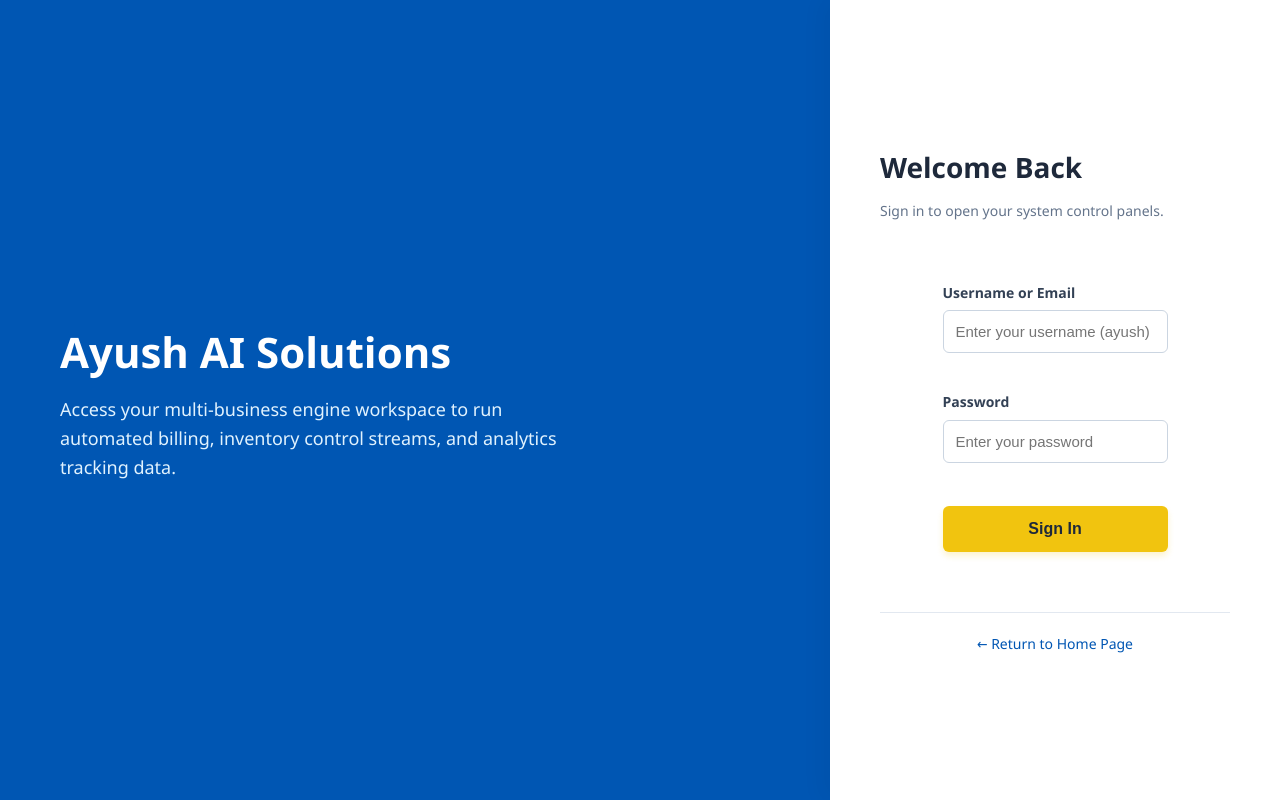
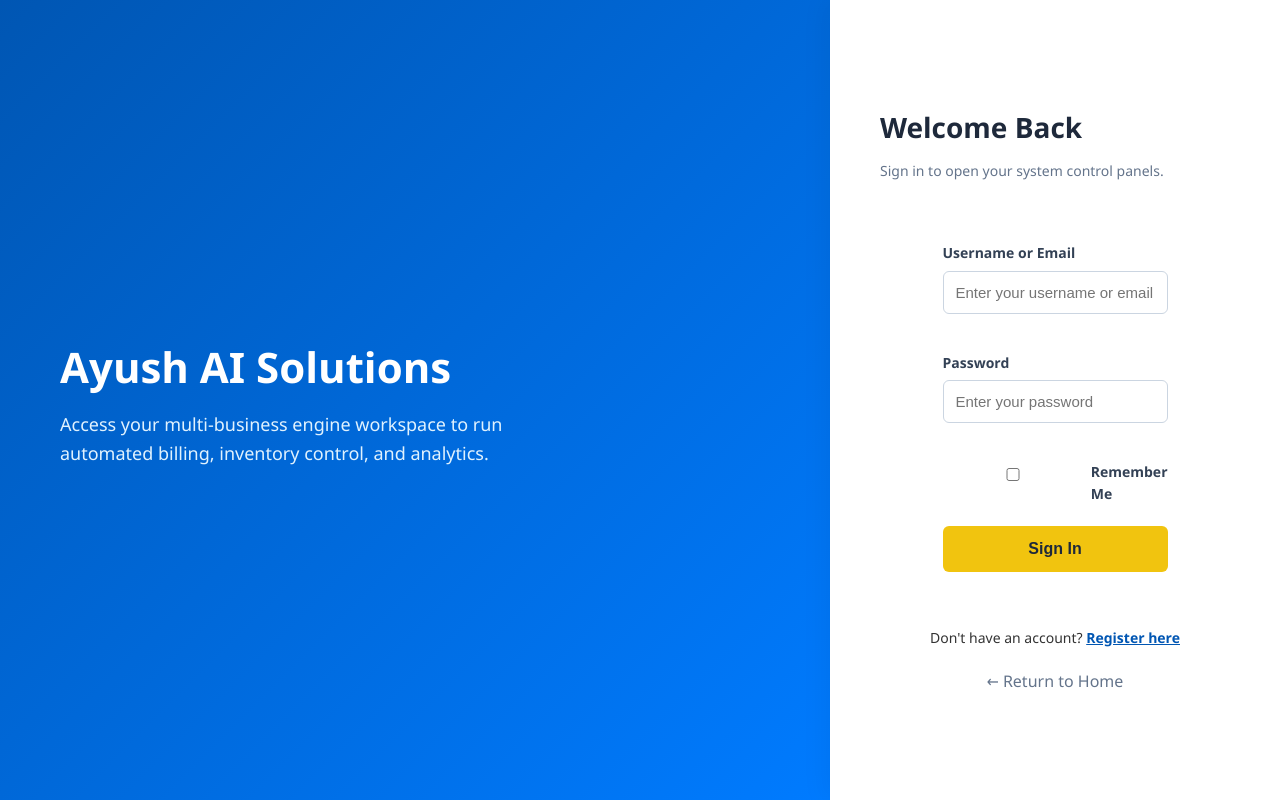
Before and after one commit to Dhimanlab/ayushaisolutions, a Python web app: template backend/templates/login.html in a window 1280 px wide. Run offline with Jinja, Linux system fonts and the light colour scheme; the template is opened without the code that fills it, so the values that code supplies are empty; some libraries are stand-ins or nearby versions.

Commit message:
Revamp login.html layout and styles
Refactored the login page layout and styles for improved user experience. Updated HTML structure and added CSS classes for better maintainability.

```diff
--- a/backend/templates/login.html
+++ b/backend/templates/login.html
@@ -5,65 +5,132 @@
     <meta name="viewport" content="width=device-width, initial-scale=1.0">
     <title>Sign In | Ayush AI Solutions</title>
     <link rel="stylesheet" href="{{ url_for('static', filename='css/style.css') }}">
+    <style>
+        body {
+            margin: 0;
+            font-family: 'Segoe UI', Tahoma, Geneva, Verdana, sans-serif;
+            display: flex;
+            height: 100vh;
+            background-color: #f4f6f9;
+        }
+        .left {
+            flex: 1;
+            background: linear-gradient(135deg, #0056b3, #007bff);
+            color: white;
+            display: flex;
+            flex-direction: column;
+            justify-content: center;
+            padding: 60px;
+        }
+        .right {
+            width: 450px;
+            background: white;
+            display: flex;
+            flex-direction: column;
+            justify-content: center;
+            padding: 50px;
+            box-shadow: -5px 0 25px rgba(0,0,0,0.05);
+        }
+        .form-group {
+            margin-bottom: 20px;
+        }
+        label {
+            display: block;
+            margin-bottom: 6px;
+            font-weight: 600;
+            font-size: 14px;
+            color: #334155;
+        }
+        input[type="text"], input[type="password"] {
+            width: 100%;
+            padding: 12px;
+            border: 1px solid #cbd5e1;
+            border-radius: 6px;
+            font-size: 15px;
+            box-sizing: border-box;
+        }
+        .btn-login {
+            width: 100%;
+            background-color: #f1c40f;
+            color: #1e293b;
+            border: none;
+            padding: 14px;
+            font-size: 16px;
+            font-weight: bold;
+            border-radius: 6px;
+            cursor: pointer;
+        }
+        .btn-login:hover {
+            background-color: #e0b40f;
+        }
+        .flash {
+            padding: 12px;
+            margin-bottom: 20px;
+            border-radius: 6px;
+            text-align: center;
+            font-size: 14px;
+        }
+        .flash.success { background: #d1fae5; color: #065f46; }
+        .flash.danger { background: #fee2e2; color: #991b1b; }
+        .flash.info { background: #e0f2fe; color: #075985; }
+        .remember {
+            display: flex;
+            align-items: center;
+            gap: 8px;
+            margin-bottom: 20px;
+            font-size: 14px;
+        }
+    </style>
 </head>
-<body style="margin: 0; font-family: 'Segoe UI', Tahoma, Geneva, Verdana, sans-serif; display: flex; height: 100vh; background-color: #f4f6f9;">
-
-    <!-- Left Branding Section -->
-    <div style="flex: 1; background-color: #0056b3; color: white; display: flex; flex-direction: column; justify-content: center; padding: 60px; box-sizing: border-box;">
+<body>
+    <div class="left">
         <h1 style="font-size: 42px; margin-bottom: 10px;">Ayush AI Solutions</h1>
-        <p style="font-size: 18px; color: #e0f2fe; margin-top: 0; max-width: 500px;">
-            Access your multi-business engine workspace to run automated billing, inventory control streams, and analytics tracking data.
+        <p style="font-size: 18px; color: #e0f2fe; max-width: 500px;">
+            Access your multi-business engine workspace to run automated billing, inventory control, and analytics.
         </p>
     </div>
 
-    <!-- Right Login Form Section -->
-    <div style="width: 450px; background: white; display: flex; flex-direction: column; justify-content: center; padding: 50px; box-sizing: border-box; box-shadow: -5px 0 25px rgba(0,0,0,0.05);">
-
+    <div class="right">
         <div style="margin-bottom: 30px;">
             <h2 style="font-size: 28px; color: #1e293b; margin: 0 0 10px 0;">Welcome Back</h2>
             <p style="color: #64748b; margin: 0; font-size: 14px;">Sign in to open your system control panels.</p>
         </div>
 
-        <!-- Flask Flash Error Message Handling Area -->
-        {% with messages = get_flashed_messages() %}
-          {% if messages %}
-            {% for message in messages %}
-              <div style="background-color: #fee2e2; color: #991b1b; padding: 12px; margin-bottom: 20px; border-radius: 6px; text-align: center; font-size: 14px; border: 1px solid #fca5a5;">
-                  {{ message }}
-              </div>
-            {% endfor %}
-          {% endif %}
+        {% with messages = get_flashed_messages(with_categories=true) %}
+            {% if messages %}
+                {% for category, message in messages %}
+                    <div class="flash {{ category }}">{{ message }}</div>
+                {% endfor %}
+            {% endif %}
         {% endwith %}
 
-        <!-- Working Form Matrix -->
-        <form action="/login" method="POST">
-
-            <div style="margin-bottom: 20px;">
-                <label style="display: block; margin-bottom: 6px; font-weight: 600; font-size: 14px; color: #334155;">Username or Email</label>
-                <input type="text" name="username" required placeholder="Enter your username (ayush)" style="width: 100%; padding: 12px; box-sizing: border-box; border: 1px solid #cbd5e1; border-radius: 6px; font-size: 15px; outline: none; transition: border 0.2s;">
+        <form method="POST" action="{{ url_for('login') }}">
+            <div class="form-group">
+                <label>Username or Email</label>
+                <input type="text" name="username" required placeholder="Enter your username or email">
             </div>
 
-            <div style="margin-bottom: 25px;">
-                <label style="display: block; margin-bottom: 6px; font-weight: 600; font-size: 14px; color: #334155;">Password</label>
-                <input type="password" name="password" required placeholder="Enter your password" style="width: 100%; padding: 12px; box-sizing: border-box; border: 1px solid #cbd5e1; border-radius: 6px; font-size: 15px; outline: none;">
+            <div class="form-group">
+                <label>Password</label>
+                <input type="password" name="password" required placeholder="Enter your password">
             </div>
 
-            <button type="submit" style="width: 100%; background-color: #f1c40f; color: #1e293b; border: none; padding: 14px; font-size: 16px; font-weight: bold; border-radius: 6px; cursor: pointer; transition: background 0.2s; box-shadow: 0 4px 6px rgba(241,196,15,0.2);">
-                Sign In
-            </button>
+            <div class="remember">
+                <input type="checkbox" name="remember" id="remember">
+                <label for="remember" style="margin:0;">Remember Me</label>
+            </div>
 
+            <button type="submit" class="btn-login">Sign In</button>
         </form>
 
-        <div style="margin-top: 30px; text-align: center; border-top: 1px solid #e2e8f0; padding-top: 20px; font-size: 14px;">
-            <a href="/" style="color: #0056b3; text-decoration: none; font-weight: 500;">← Return to Home Page</a>
+        <div style="margin-top: 25px; text-align: center; font-size: 14px;">
+            Don't have an account?
+            <a href="{{ url_for('register') }}" style="color: #0056b3; font-weight: 600;">Register here</a>
         </div>
 
+        <div style="margin-top: 20px; text-align: center;">
+            <a href="{{ url_for('index') }}" style="color: #64748b; text-decoration: none;">← Return to Home</a>
+        </div>
     </div>
-
-<!-- ==================== AYUSH AI CHATBOT ==================== -->
-<script src="https://cdn.botpress.cloud/webchat/v5.0/inject.js"></script>
-<script src="https://files.bpcontent.cloud/2026/08/29/14/20260829142156-TVQCNN8L.js" defer></script>
-<!-- ======================================================== -->
-
 </body>
 </html>
```
